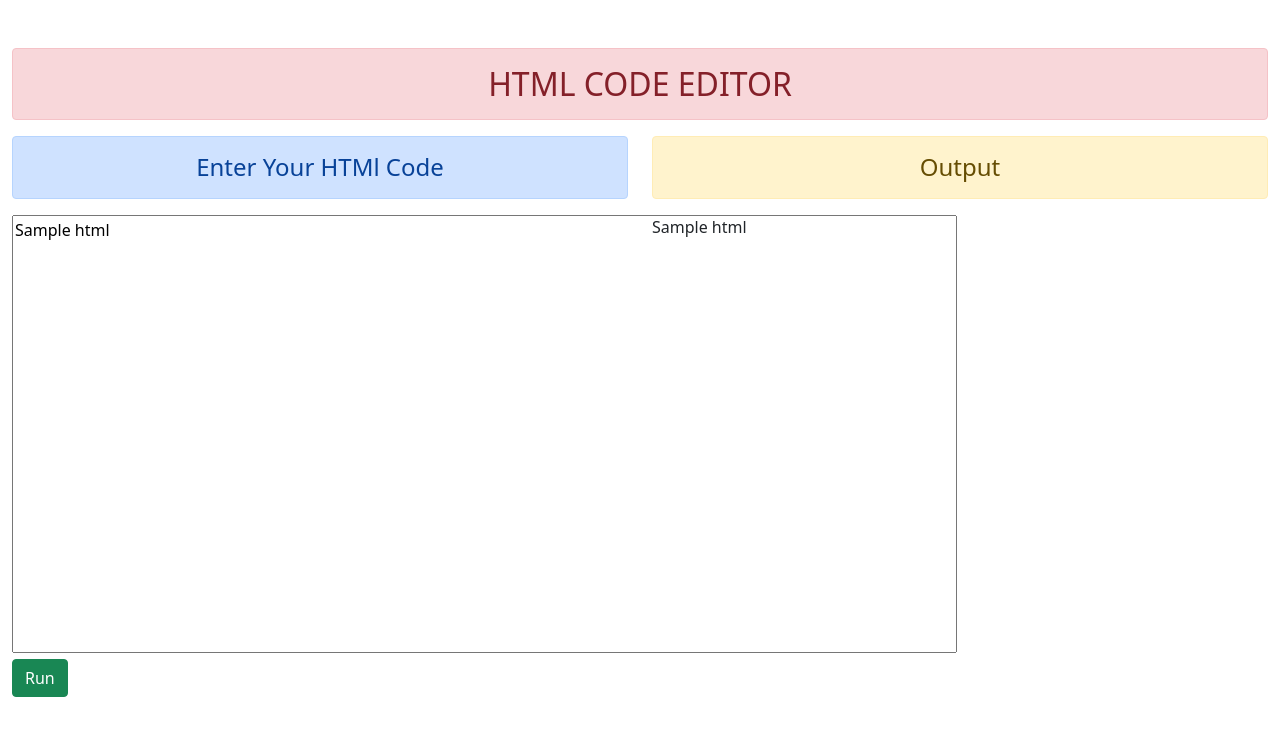
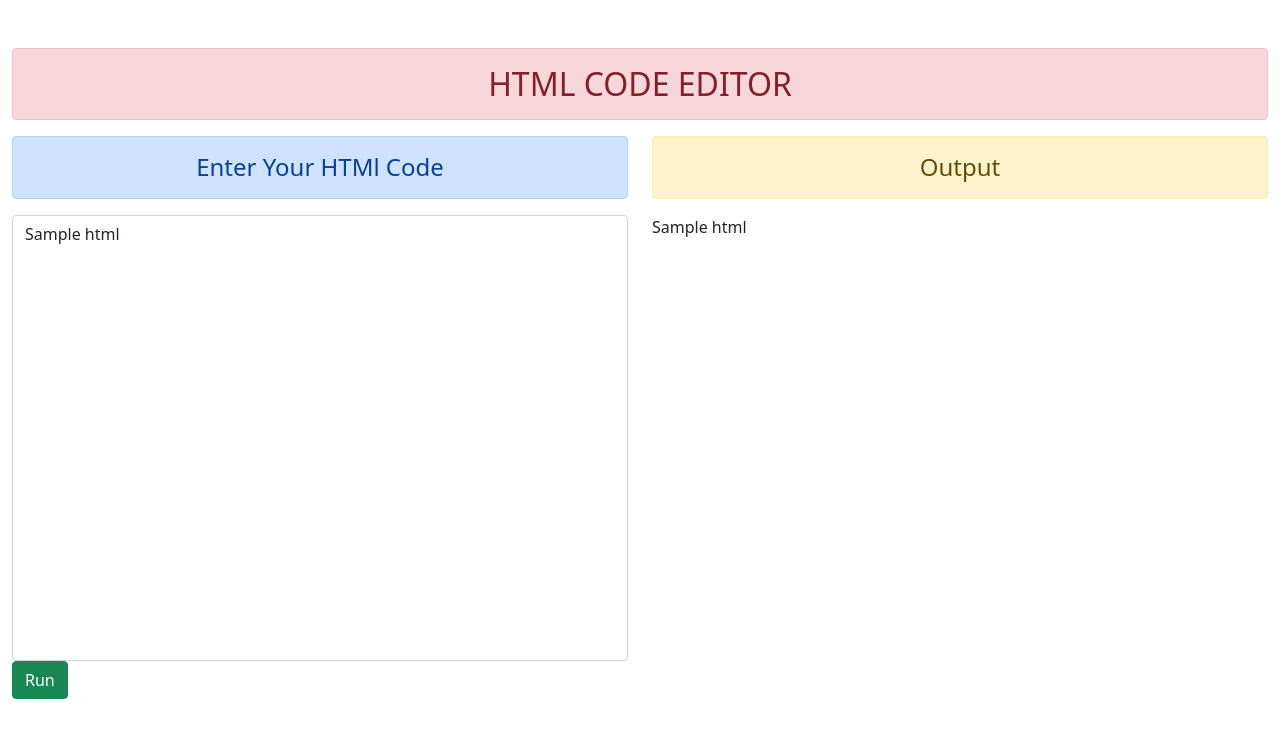
Before and after one commit to rashmi-ranjan-das/htmleditor, a Django app: template editor/templates/editor/home.html in a window 1280 px wide. Shown: the top 738 px of the page. Run offline with Django 3.2, Linux system fonts and the light colour scheme; the template is opened without the code that fills it: most values are stand-ins (such as "Sample title", 1, 10 or a date in 2020).

Commit message:
div added

```diff
--- a/editor/templates/editor/home.html
+++ b/editor/templates/editor/home.html
@@ -20,13 +20,13 @@
                 <form action="{% url 'run' %}" method="post">
                     {% csrf_token %}
                     <h4 class="text-center alert alert-primary">Enter Your HTMl Code</h3>
-                    <textarea name="html" id="html" cols="100" rows="18" placeholder="Enter Code Here...">{{html}}</textarea>
+                    <textarea name="html" id="html" cols="100" rows="18" placeholder="Enter Code Here..." class="form-control">{{html}}</textarea>
                     <input type="submit" value="Run" class="btn btn-success">
                 </form>
             </div>
             <div class="col-sm-6">
                 <h4 class="text-center alert alert-warning">Output</h3>
-                {{html | safe}}
+                <div>{{html | safe}}</div>
             </div>
         </div>
     </div>
```
